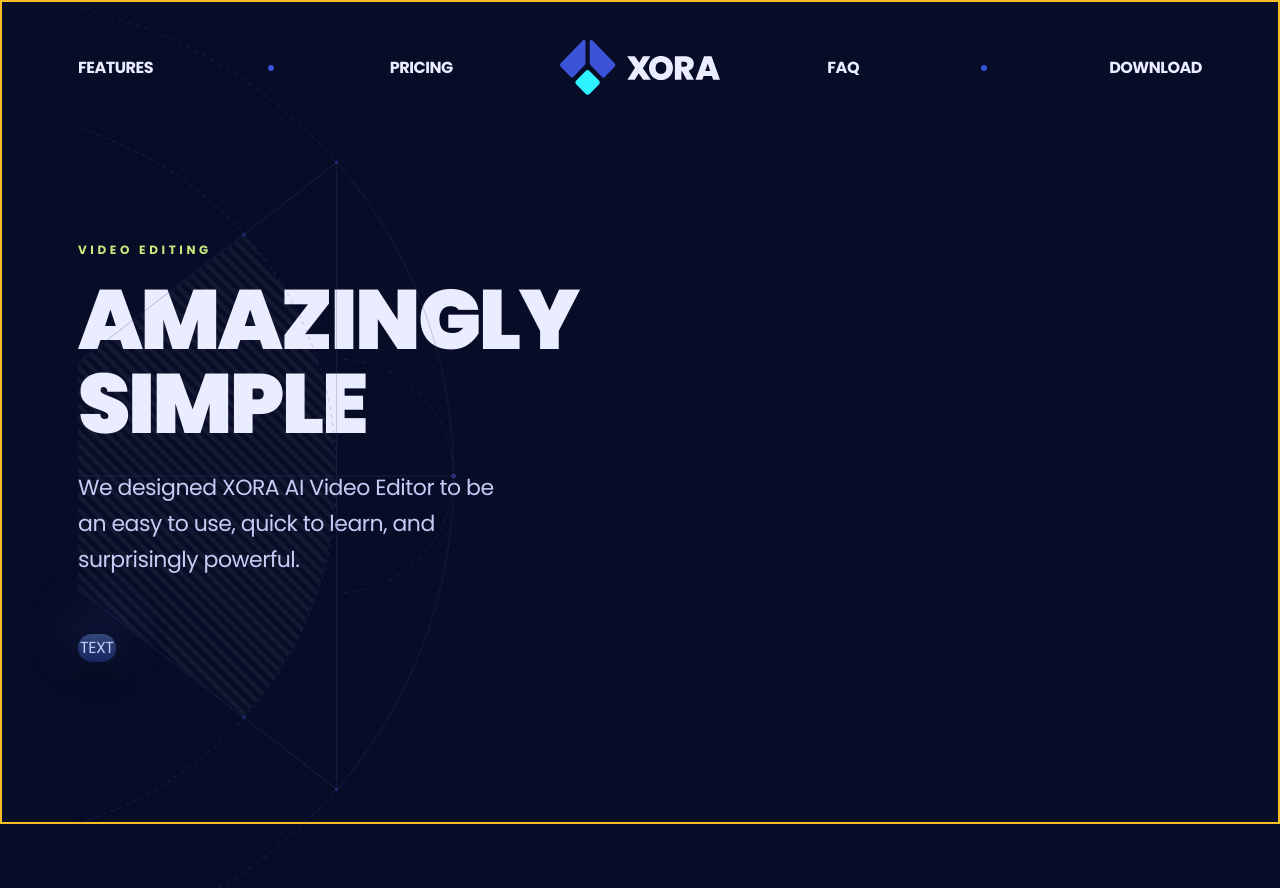
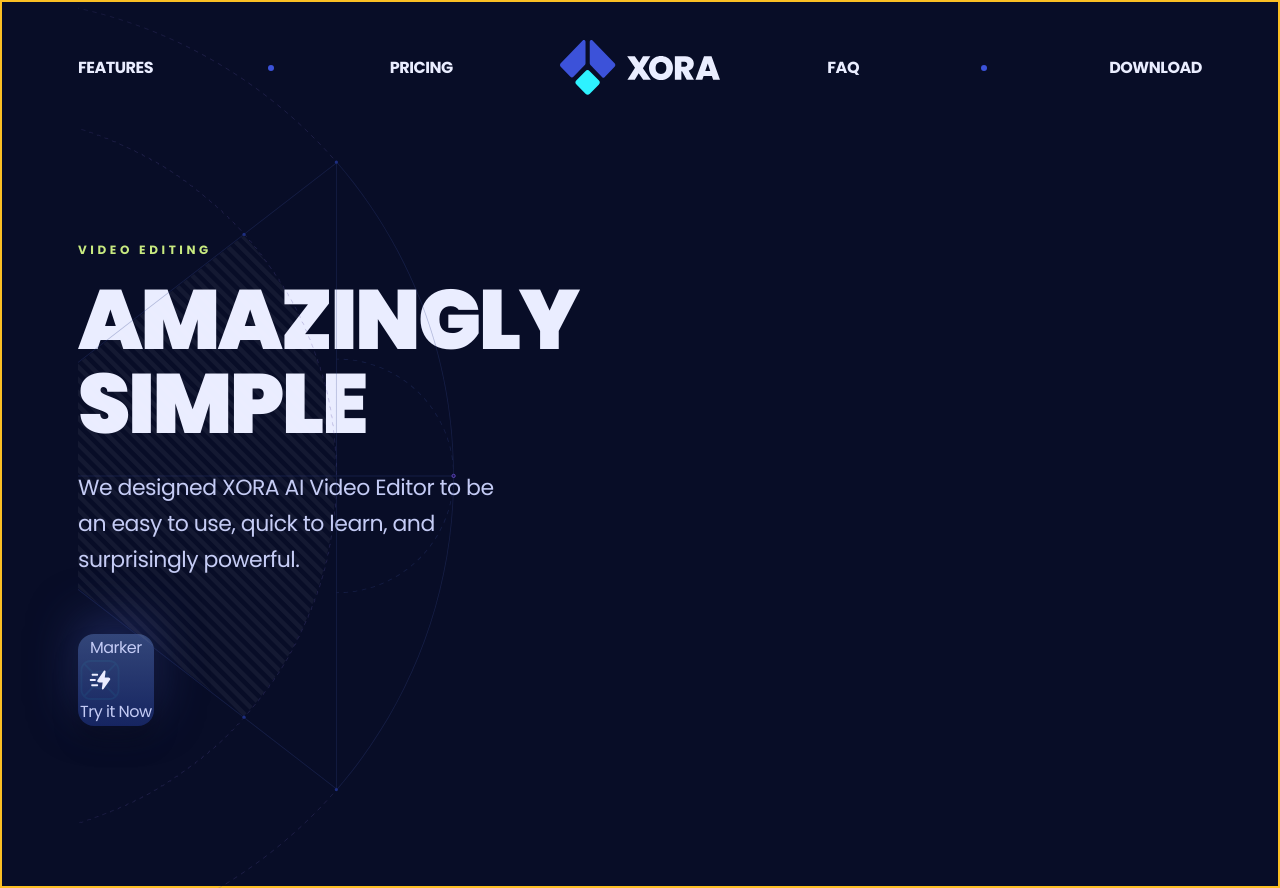
Before and after one commit to joshzee/react_saas_landing, a React (Vite) app: page / in a window 1280 px wide. Before the commit the page ends 824 px from the top, so only its background shows below. Built offline with nearby package versions, Linux system fonts and the light colour scheme.

Commit message:
created base button

```diff
--- a/src/components/Button.jsx
+++ b/src/components/Button.jsx
@@ -2,10 +2,43 @@
 import clsx from 'clsx'
 
 
-const Button = ({ icon, children }) => {
-  return (
-    <button className={clsx('relative, p-0.5 g5 rounded-2xl shadow-500 group')}>
-    TEXT
+const Button = ({ icon, children, href, containerClassName, onClick }) => {
+const Inner = () => (
+  <>
+  <span>
+    <span>Marker</span>
+    { icon && (
+    <img
+      src={icon}
+      alt="circle"
+      className='size-10 mr-5 object-contain z-10'
+      />
+      )}
+
+      <span>{children}</span>
+  </span>
+  </>
+);
+
+
+  return href ? (
+    <a className={clsx("relative, p-0.5 rounded-2xl shadow-500 group",
+      containerClassName,
+    )}
+    href={href}
+    >
+      <Inner />
+    </a>
+
+  ) : (
+    <button className={clsx('relative, p-0.5 g5 rounded-2xl shadow-500 group',
+      containerClassName,
+    )}
+    onClick={onClick}
+    >
+
+    <Inner />
+
     </button>
   )
 }
```
